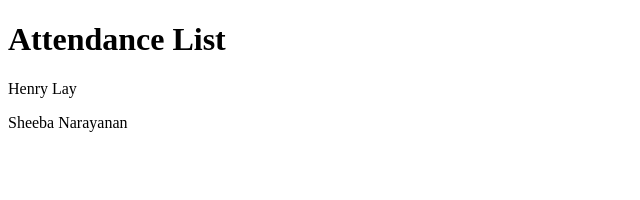
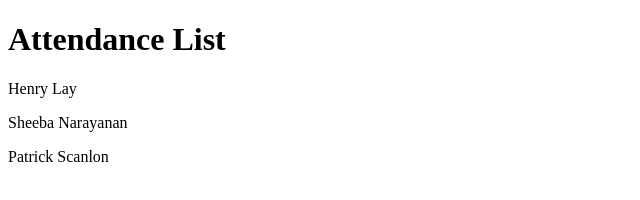
Before and after one commit to henry88lay/sfdx-champions-april-2022, a plain HTML site: page index.html in a window 1280 px wide. Shown: the whole page, without its empty margins (0-640 px from the left). Drawn offline with Linux system fonts and the light colour scheme.

Commit message:
updated index file

```diff
--- a/index.html
+++ b/index.html
@@ -10,5 +10,6 @@
     <h1>Attendance List</h1>
     <p>Henry Lay</p>
     <p>Sheeba Narayanan</p>
+    <p>Patrick Scanlon</p>
 </body>
 </html>
```
